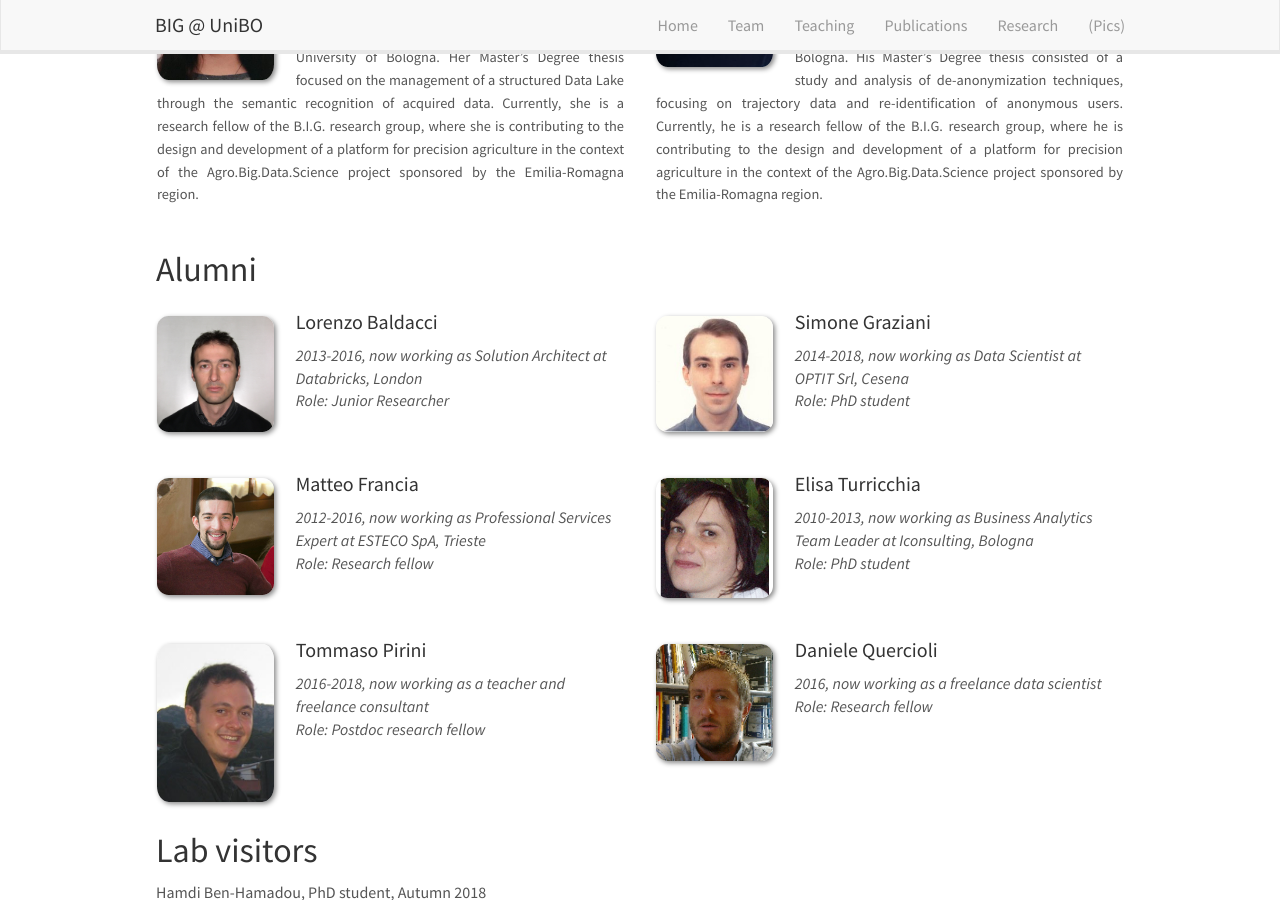
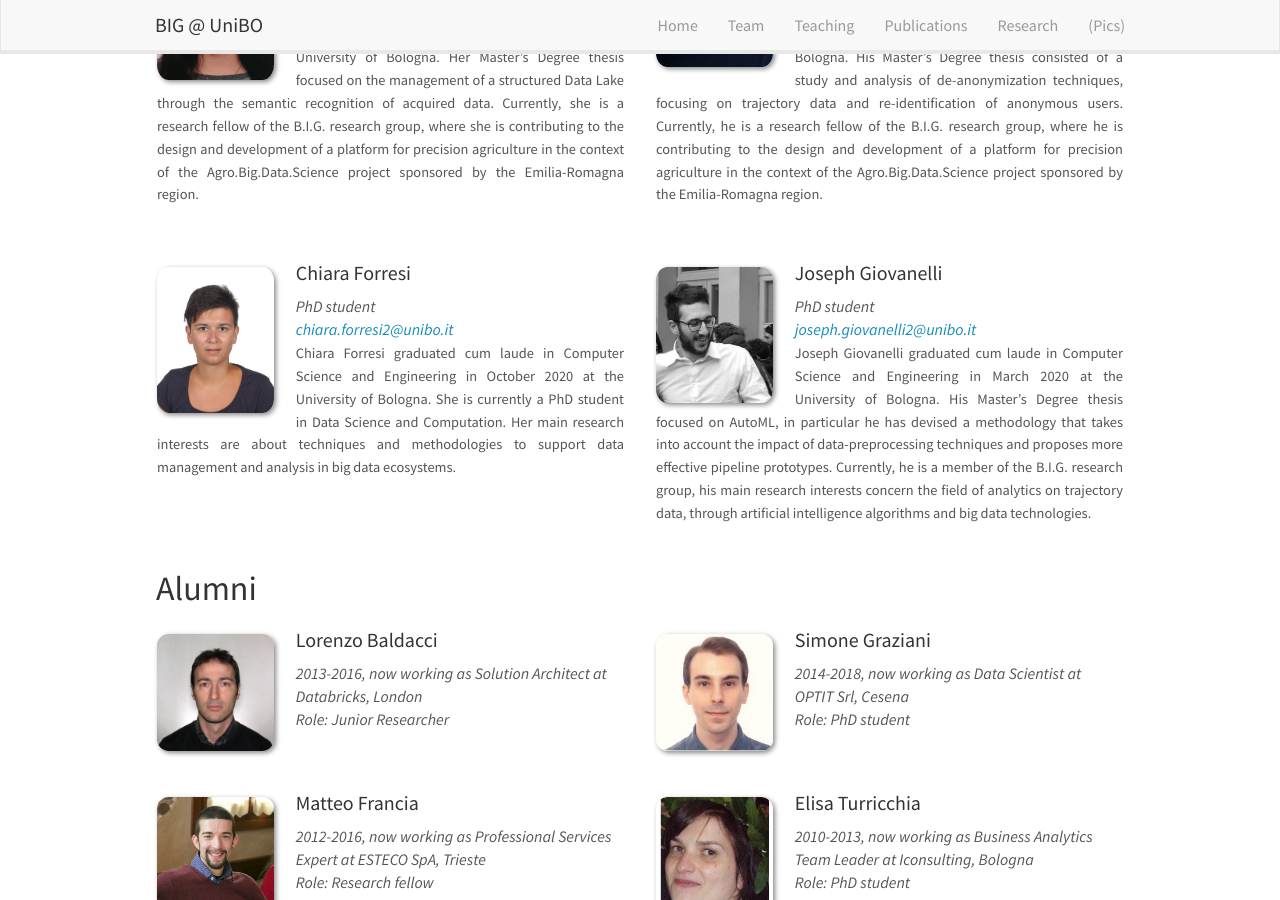
Before and after one commit to big-unibo/big-unibo.github.io, a Jekyll site: the page built from _pages/team.md, in a window 1280 px wide and 900 px high, scrolled down 1299 px. Built offline with Jekyll 4.4.1, drawn with Linux system fonts in a browser that asks for light colours; nearby versions of some CDN libraries.

Commit message:
Update team_members.yml

```diff
--- a/_data/team_members.yml
+++ b/_data/team_members.yml
@@ -40,6 +40,18 @@
   email: nicola.santolini2@unibo.it
   bio: Nicola Santolini graduated in Computer Science and Engineering in March 2019 at the University of Bologna. His Master's Degree thesis consisted of a study and analysis of de-anonymization techniques, focusing on trajectory data and re-identification of anonymous users. Currently, he is a research fellow of the B.I.G. research group, where he is contributing to the design and development of a platform for precision agriculture in the context of the Agro.Big.Data.Science project sponsored by the Emilia-Romagna region.
 
+- name: Chiara Forresi
+  photo: ForresiC.jpg
+  info: PhD student #, started Oct 2019
+  email: chiara.forresi2@unibo.it
+  bio: "Chiara Forresi graduated cum laude in Computer Science and Engineering in October 2020 at the University of Bologna. She is currently a PhD student in Data Science and Computation. Her main research interests are about techniques and methodologies to support data management and analysis in big data ecosystems."
+
+- name: Joseph Giovanelli
+  photo: GiovanelliJ.jpg
+  info: PhD student #, started Oct 2019
+  email: joseph.giovanelli2@unibo.it
+  bio: "Joseph Giovanelli graduated cum laude in Computer Science and Engineering in March 2020 at the University of Bologna. His Master's Degree thesis focused on AutoML, in particular he has devised a methodology that takes into account the impact of data-preprocessing techniques and proposes more effective pipeline prototypes. Currently, he is a member of the B.I.G. research group, his main research interests concern the field of analytics on trajectory data, through artificial intelligence algorithms and big data technologies."
+
 #- name: "This could be you !"
 #  photo: rock.jpg
 #  info: See <a href="http://www.allanlab.org/vacancies">openings</a> for more info
```
